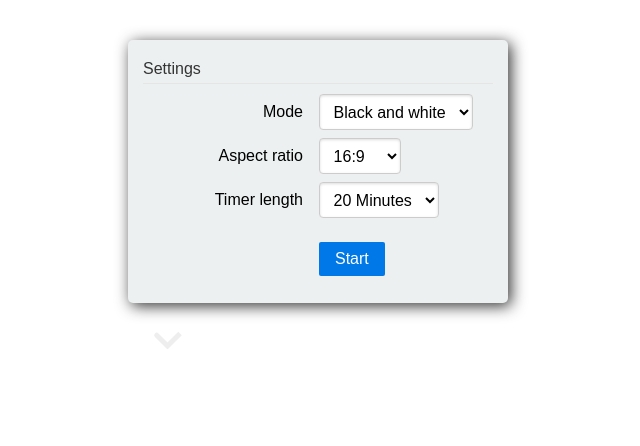
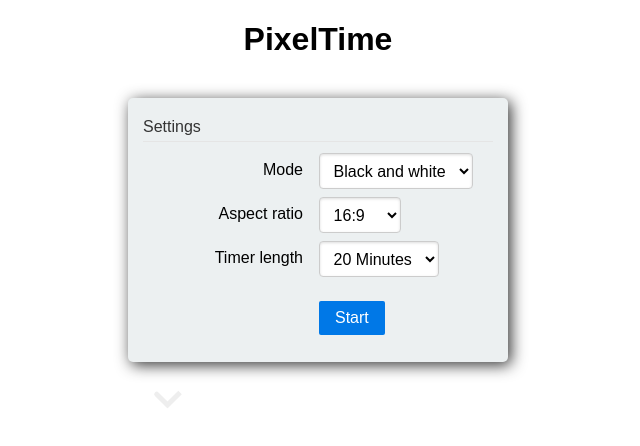
Before and after one commit to LeonEck/PixelTime, an Angular app: page / in a window 1280 px wide. Shown: the top 446 px of the page, without its empty margins (322-962 px from the left). Built offline with nearby package versions, Linux system fonts and the light colour scheme.

Commit message:
Add title

```diff
--- a/src/app/app.component.html
+++ b/src/app/app.component.html
@@ -1,3 +1,5 @@
+<h1 class="center" *ngIf="!showBoard">PixelTime</h1>
+
 <div class="settings" *ngIf="!showBoard">
   <form class="pure-form pure-form-aligned">
     <fieldset>
--- a/src/app/app.component.scss
+++ b/src/app/app.component.scss
@@ -3,6 +3,10 @@
   margin: 0 auto;
   width: 350px;
   padding: 15px;
+}
+
+.center {
+  text-align: center;
 }
 
 .settings {
```
